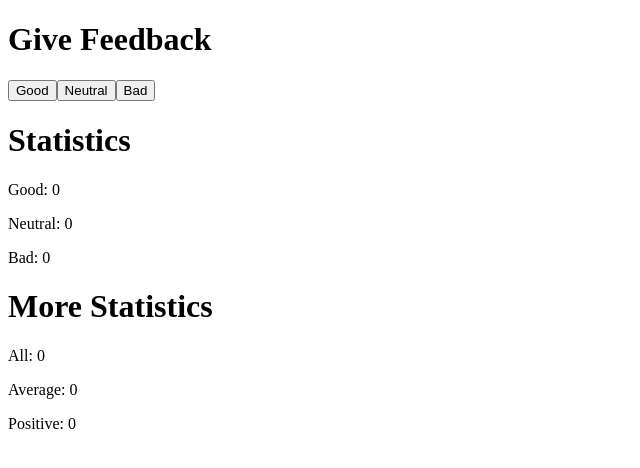
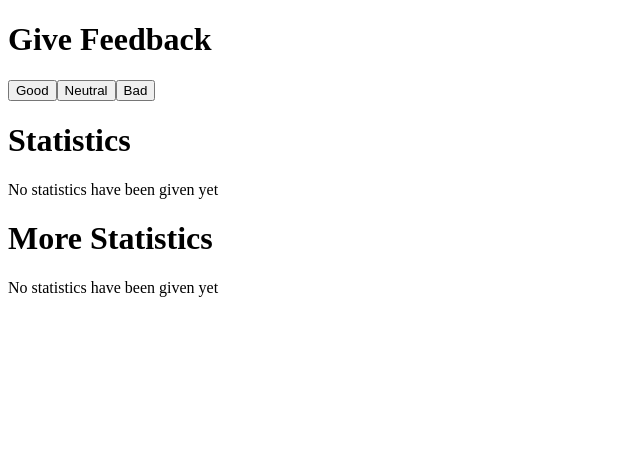
Before and after one commit to Zakerous76/fullstackopen, a React (Vite) app in the folder part1/unicafe/: page / in a window 1280 px wide. Shown: the top 468 px of the page, without its empty margins (0-640 px from the left). Built offline with nearby package versions, Linux system fonts and the light colour scheme.

Commit message:
Submitting 1.9: unicafe step 4

```diff
--- a/part1/unicafe/src/App.jsx
+++ b/part1/unicafe/src/App.jsx
@@ -1,6 +1,15 @@
 import { useState } from "react";
 
 const Statistics = (props) => {
+  if (props.val1 === 0 && props.val2 === 0 && props.val3 === 0) {
+    return (
+      <div>
+        <h1>{props.title}</h1>
+        <p>No statistics have been given yet</p>
+      </div>
+    );
+  }
+
   return (
     <div>
       <h1>{props.title}</h1>
```
